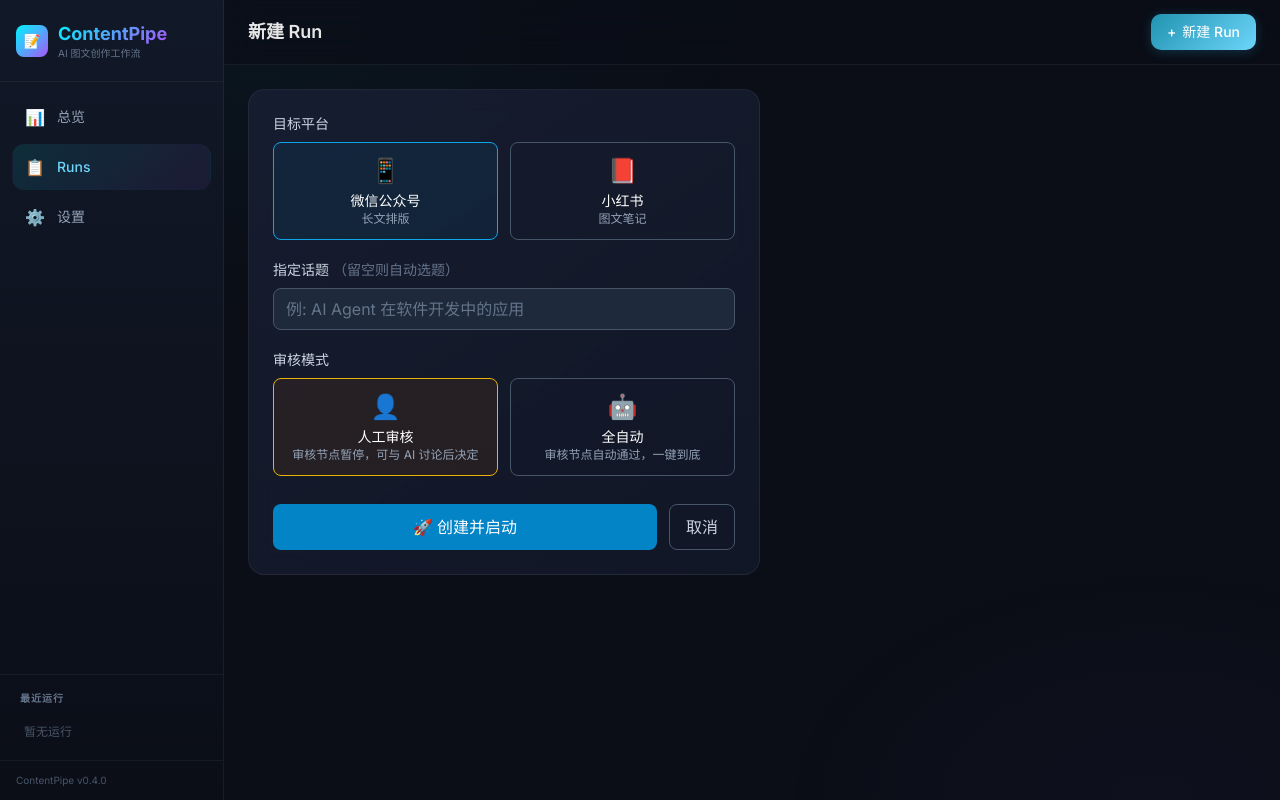
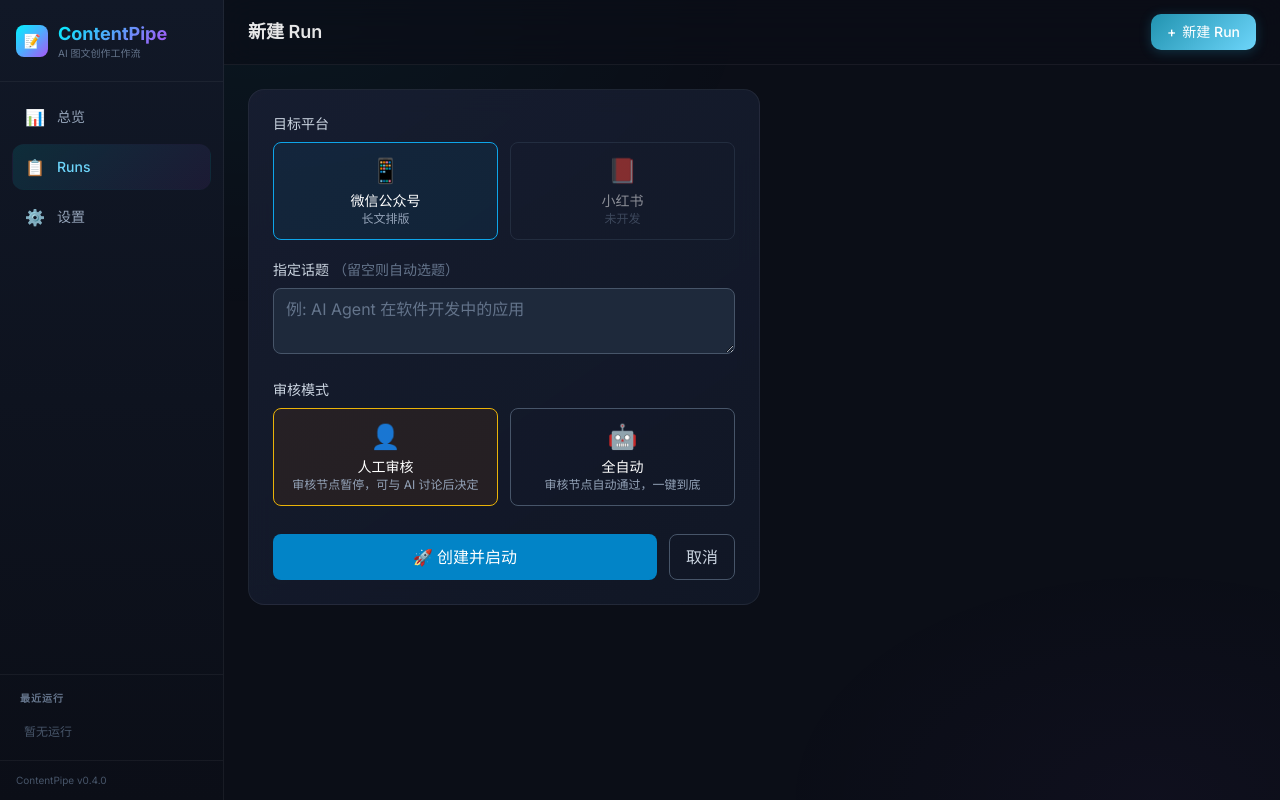
Before and after one commit to PPPPanda/contentPipe, a FastAPI app: page /runs/new in a window 1280 px wide. Run offline with FastAPI, Linux system fonts and the light colour scheme; some libraries are stand-ins or nearby versions.

Commit message:
fix(web): 指定话题输入框改为 textarea 自动换行 + 小红书标记未开发
- input[text] → textarea，支持多行输入和自动高度扩展
- 小红书选项 disabled + opacity-50，副标签改为'未开发'

```diff
--- a/scripts/web/templates/run_new.html
+++ b/scripts/web/templates/run_new.html
@@ -20,12 +20,12 @@
                         <p class="text-xs text-slate-400">长文排版</p>
                     </div>
                 </label>
-                <label class="flex-1 cursor-pointer">
-                    <input type="radio" name="platform" value="xhs" class="peer hidden">
-                    <div class="peer-checked:border-sky-500 peer-checked:bg-sky-900/20 border border-slate-600 rounded-lg p-3 text-center transition">
+                <label class="flex-1 cursor-not-allowed opacity-50">
+                    <input type="radio" name="platform" value="xhs" class="peer hidden" disabled>
+                    <div class="border border-slate-700 rounded-lg p-3 text-center">
                         <p class="text-2xl">📕</p>
                         <p class="text-sm text-white mt-1">小红书</p>
-                        <p class="text-xs text-slate-400">图文笔记</p>
+                        <p class="text-xs text-slate-500">未开发</p>
                     </div>
                 </label>
             </div>
@@ -36,8 +36,9 @@
             <label class="block text-sm text-slate-300 mb-2">
                 指定话题 <span class="text-slate-500">（留空则自动选题）</span>
             </label>
-            <input type="text" name="topic" placeholder="例: AI Agent 在软件开发中的应用"
-                   class="w-full bg-slate-800 border border-slate-600 rounded-lg px-3 py-2 text-white placeholder-slate-500 focus:border-sky-500 focus:outline-none">
+            <textarea name="topic" placeholder="例: AI Agent 在软件开发中的应用" rows="2"
+                      class="w-full bg-slate-800 border border-slate-600 rounded-lg px-3 py-2 text-white placeholder-slate-500 focus:border-sky-500 focus:outline-none resize-y min-h-[3rem]"
+                      oninput="this.style.height = 'auto'; this.style.height = this.scrollHeight + 'px';"></textarea>
         </div>
 
         <!-- 审核模式 -->
```
